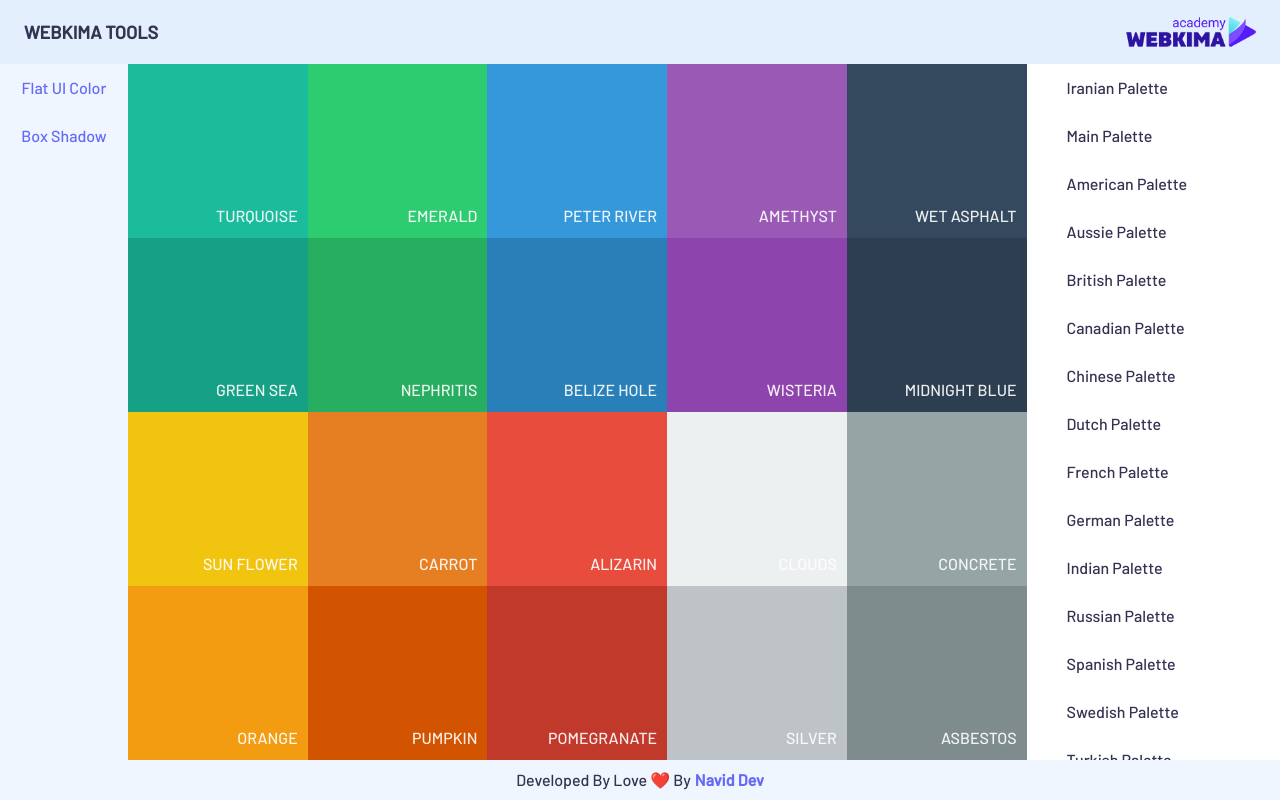
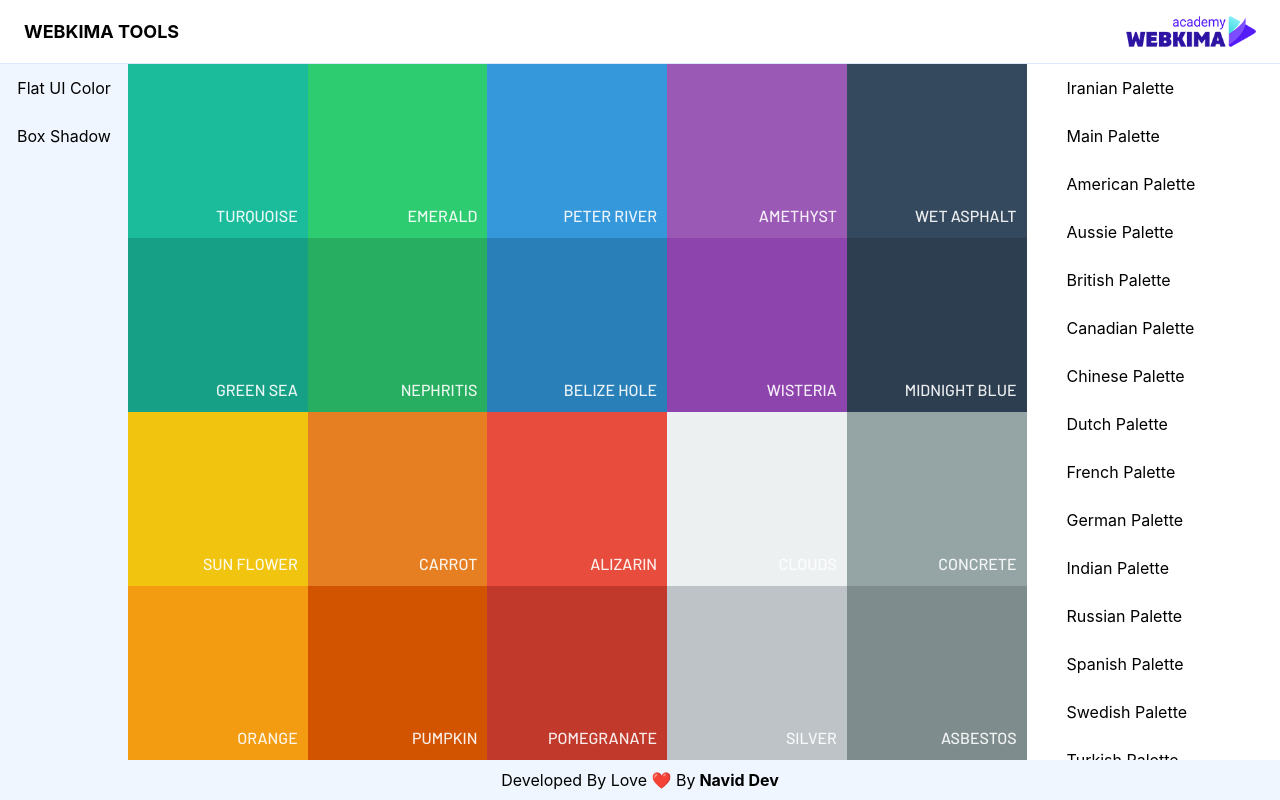
Before and after one commit to navidabdi/kimatools, a React (Create React App) app: page / in a window 1280 px wide. Built offline with nearby package versions, Linux system fonts and the light colour scheme.

Commit message:
change a little of styles

```diff
--- a/src/components/Header.js
+++ b/src/components/Header.js
@@ -2,7 +2,7 @@ import logo from "../assets/img/logo.png";
 
 const Header = () => {
   return (
-    <header className="col-start-1 col-end-11 px-6 bg-blue-100/75 h-[8vh]">
+    <header className="col-start-1 col-end-11 px-6 bg-white border-b border-indigo-100 h-[8vh]">
       <div className="flex justify-between items-center h-full">
         <h1 className="font-bold text-lg leading-[0]">WEBKIMA TOOLS</h1>
         <a
--- a/src/components/MenuSidebar.js
+++ b/src/components/MenuSidebar.js
@@ -1,6 +1,6 @@
 const MenuSidebar = () => {
   return (
-    <aside className="col-span-1 bg-blue-50">
+    <aside className="col-span-1 bg-white">
       <ul className="">
         <li className="text-center duration-100 ease-in hover:bg-blue-200">
           <a href="#" className="block py-3">
--- a/src/index.css
+++ b/src/index.css
@@ -1,4 +1,4 @@
-@import url("https://fonts.googleapis.com/css2?family=Barlow:wght@500&display=swap");
+@import url("https://fonts.googleapis.com/css2?family=Barlow:wght@500@700@900&display=swap");
 @tailwind base;
 @tailwind components;
 @tailwind utilities;
@@ -11,19 +11,6 @@
 
 :root {
   --primary-color: #666af6;
-  --secondery-color: #d3e3fd;
-  --background-color: #f2f6fc;
-  --title-color: #292831;
-  --body-color: #343352;
-  --white-color: #fff;
-
-  --xs-border-raduis: 5px;
-  --s-border-raduis: 10px;
-  --m-border-raduis: 15px;
-  --l-border-raduis: 20px;
-  --xl-border-raduis: 25px;
-  --xxl-border-raduis: 30px;
-  --bg-transition-hover: background 0.15s ease-in;
 }
 
 ul {
@@ -36,28 +23,16 @@ img {
   height: auto;
 }
 
-@font-face {
-  font-family: iranYekan;
-  src: url(./assets/fonts/iranyekanwebregularfanum.woff);
-}
-
 a {
-  position: relative;
   text-decoration: none;
-  color: var(--primary-color);
   display: block;
-  overflow: hidden;
-}
-
-html {
-  overflow: hidden;
 }
 body {
-  font-family: "Barlow", "iranYekan", sans-serif;
-  font-weight: 300;
+  font-family: "Mntsrt", -apple-system, BlinkMacSystemFont, "Segoe UI",
+    Helvetica, Arial, sans-serif, "Apple Color Emoji", "Segoe UI Emoji",
+    "Segoe UI Symbol";
+  font-weight: 400;
   min-height: 100vh;
-  background: var(--white-color);
-  color: var(--body-color);
 }
 
 @layer components {
--- a/tailwind.config.js
+++ b/tailwind.config.js
@@ -4,5 +4,6 @@ module.exports = {
   theme: {
     extend: {},
   },
+  darkMode: "dark",
   plugins: [require("tailwind-scrollbar")],
 };
```
